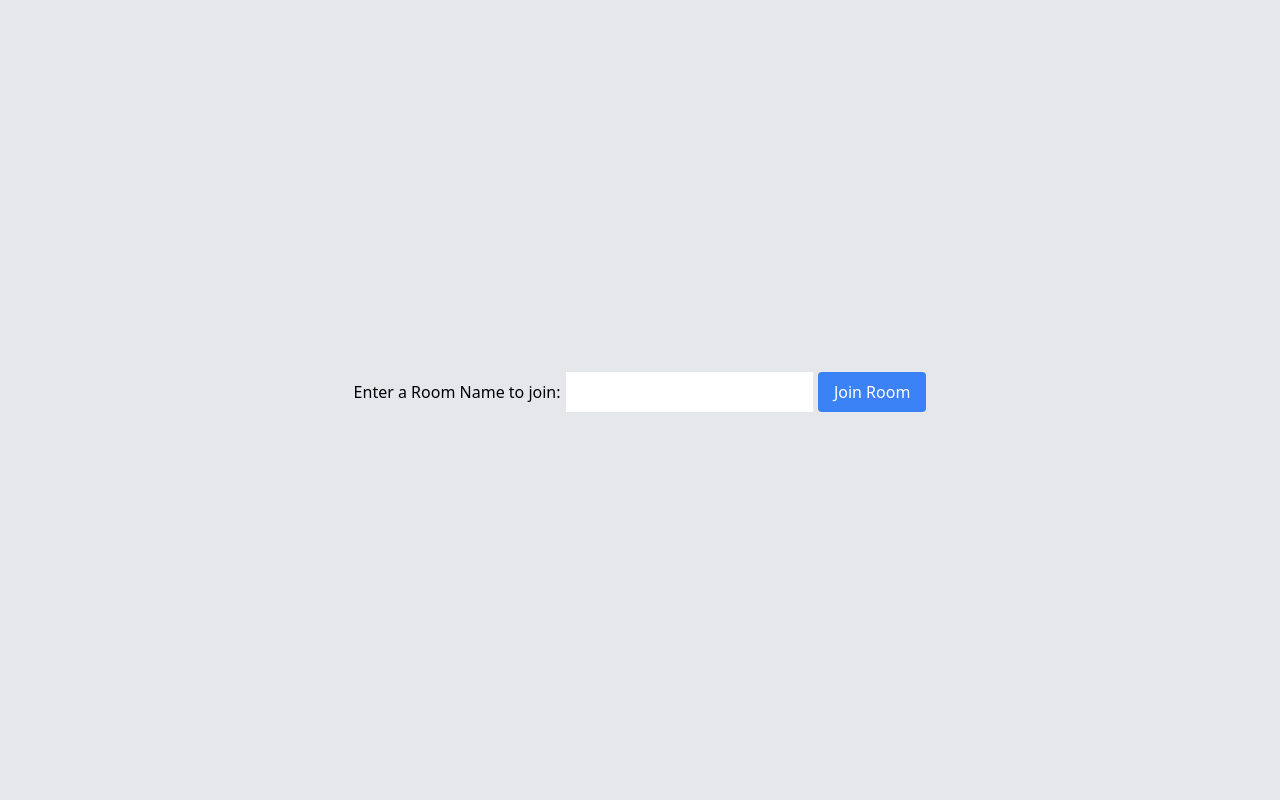
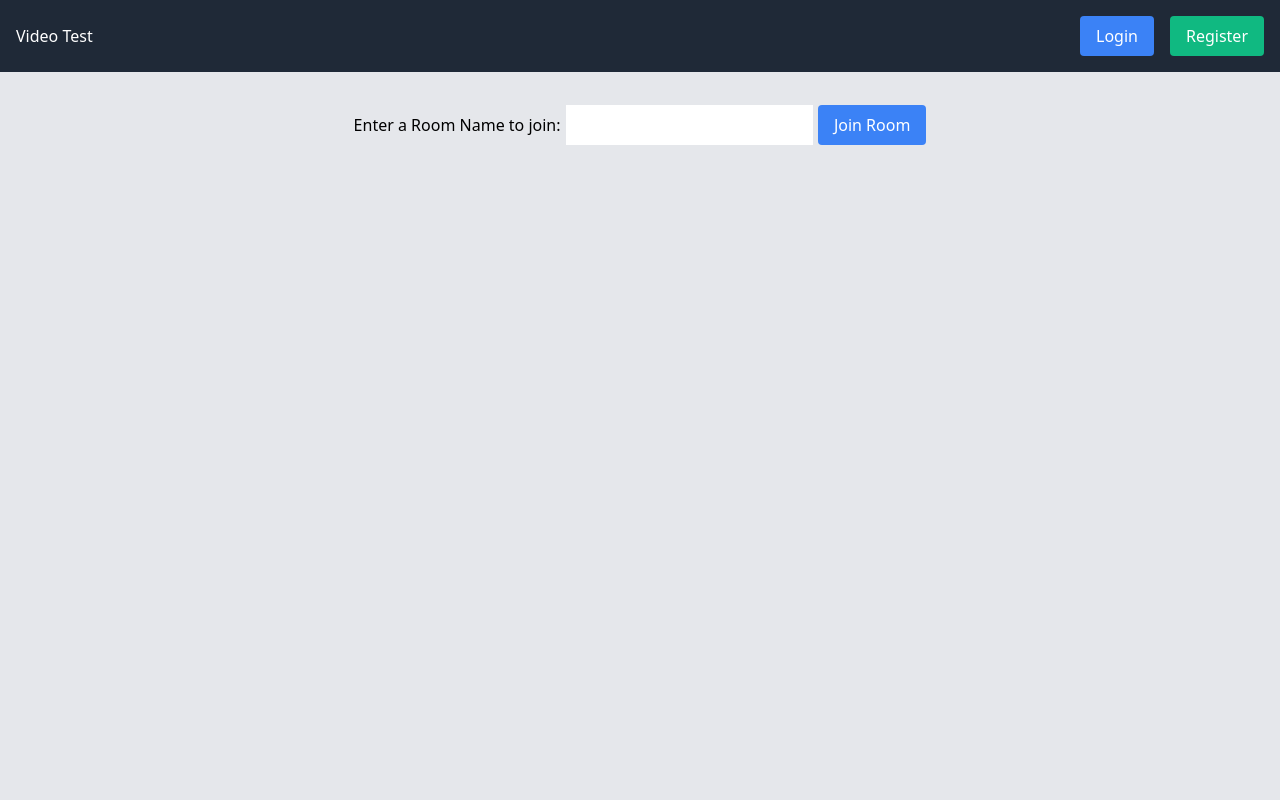
Before and after one commit to leviwp48/minicord, a Flask app: page / in a window 1280 px wide. Run offline with Flask 3, Linux system fonts and the light colour scheme; some libraries are stand-ins or nearby versions.

Commit message:
adding tailwind css and html buttons

```diff
--- a/app/app.py
+++ b/app/app.py
@@ -1,13 +1,11 @@
 
 '''
     TODO:
-        - add buttons for login, register, and update-user
         - add a view for the user logged in
 '''
 
 from flask import Flask, request, jsonify, redirect, session, render_template
-from auth import auth
-from auth import oauth
+from user import user
 from meeting import meeting
 from decorators import decorators
 
@@ -25,7 +23,7 @@ def serve_homepage():
 @app.route('/register', methods=['POST'])
 def register():
     data = request.get_json()
-    res = auth.register(data)
+    res = user.register(data)
     return jsonify(res)
 
 
@@ -33,29 +31,31 @@ def register():
 @app.route('/login', methods=['POST'])
 def login():
     data = request.get_json()
-    res = auth.login(data)
+    res = user.login(data)
     return jsonify(res)
 
 
-# User update
-@decorators.token_required
-@app.route('/update-user', methods=['POST'])
-def update_user():
-    data = request.get_json()
-    res = auth.update_user(data)
-    return jsonify(res)
+# # User update
+# @decorators.token_required
+# @app.route('/update-user', methods=['POST'])
+# def update_user():
+#     data = request.get_json()
+#     res = user.update_user(data)
+#     return jsonify(res)
 
 
 # join a twilio video room
-@decorators.token_required
+# @decorators.token_required
 @app.route("/join-room", methods=["POST"])
 def join_room():
     # extract the room_name from the JSON body of the POST request
     room_name = request.json.get("room_name")
+    print(room_name)
     # find an existing room with this room_name, or create one
     meeting.find_or_create_room(room_name)
     # retrieve an access token for this room
     access_token = meeting.get_access_token(room_name)
+    print(room_name)
     # return the decoded access token in the response
     return {"token": access_token.to_jwt()}
 
--- a/app/meeting/meeting.py
+++ b/app/meeting/meeting.py
@@ -14,8 +14,10 @@ twilio_client = twilio.rest.Client(api_key, api_secret, account_sid)
 def find_or_create_room(room_name):
     try:
         # try to fetch an in-progress room with this name
+        print('finding room')
         twilio_client.video.rooms(room_name).fetch()
     except twilio.base.exceptions.TwilioRestException:
+        print('creating room')
         # the room did not exist, so create it
         twilio_client.video.rooms.create(unique_name=room_name, type="go")
 
--- /dev/null
+++ b/app/static/main.js
@@ -0,0 +1,286 @@
+const form = document.getElementById("room-name-form");
+const roomNameInput = document.getElementById("room-name-input");
+const container = document.getElementById("video-container");
+const loginButton = document.getElementById("login-button");
+const registerButton = document.getElementById("register-button");
+const loginForm = document.getElementById("login-form-modal");
+const registerForm = document.getElementById("register-form-modal");
+const userInfo = document.getElementById("user-info");
+const loggedInUser = document.getElementById("logged-in-user");
+
+let isLoggedIn = false;
+
+// Twilio video room
+const startRoom = async (event) => {
+  event.preventDefault();
+  const roomName = roomNameInput.value;
+
+  document.getElementById("room-name-form").style.display = "none";
+  document.getElementById("leave").style.display = "flex";
+
+
+  if (isLoggedIn) {
+      // User is already logged in, start the room
+      const response = await fetch("/join-room", {
+        method: "POST",
+        headers: {
+          Accept: "application/json",
+          "Content-Type": "application/json",
+        },
+        body: JSON.stringify({ room_name: roomName }),
+      })
+
+      if(response.ok){
+        const { token } = await response.json();
+
+        const room = await joinVideoRoom(roomName, token);
+
+        handleConnectedParticipant(room.localParticipant);
+        room.participants.forEach(handleConnectedParticipant);
+        room.on("participantConnected", handleConnectedParticipant);
+
+        room.on("participantDisconnected", handleDisconnectedParticipant);
+        window.addEventListener("pagehide", () => room.disconnect());
+        window.addEventListener("beforeunload", () => room.disconnect());
+        document.getElementById("room-name-form").style.display = "none";
+        leaveButton.style.visibility = "visible";
+      }
+      else{
+        alert("Failed on video creation")
+      }
+  //   }
+  //   catch (error) {
+  //     console.error("Error during video creation:", error);
+  //     // Handle network or other errors
+  //     alert("An error occurred during video creation. Please try again.");
+  //   }
+  }
+  else {
+    // User is not logged in, show login form
+    loginForm.style.visibility = "visible";
+    userInfo.style.display = "none";
+  }
+};
+
+
+const handleConnectedParticipant = (participant) => {
+  // create a div for this participant's tracks
+  const participantDiv = document.createElement("div");
+  participantDiv.setAttribute("id", participant.identity);
+  container.appendChild(participantDiv);
+
+  // iterate through the participant's published tracks and
+  // call `handleTrackPublication` on them
+  participant.tracks.forEach((trackPublication) => {
+    handleTrackPublication(trackPublication, participant);
+  });
+
+  // listen for any new track publications
+  participant.on("trackPublished", handleTrackPublication);
+};
+
+const handleTrackPublication = (trackPublication, participant) => {
+  function displayTrack(track) {
+    // append this track to the participant's div and render it on the page
+    const participantDiv = document.getElementById(participant.identity);
+    // track.attach creates an HTMLVideoElement or HTMLAudioElement
+    // (depending on the type of track) and adds the video or audio stream
+    participantDiv.append(track.attach());
+  }
+
+  // check if the trackPublication contains a `track` attribute. If it does,
+  // we are subscribed to this track. If not, we are not subscribed.
+  if (trackPublication.track) {
+    displayTrack(trackPublication.track);
+  }
+
+  // listen for any new subscriptions to this track publication
+  trackPublication.on("subscribed", displayTrack);
+};
+
+const handleDisconnectedParticipant = (participant) => {
+  // stop listening for this participant
+  participant.removeAllListeners();
+  // remove this participant's div from the page
+  const participantDiv = document.getElementById(participant.identity);
+  participantDiv.remove();
+};
+
+const joinVideoRoom = async (roomName, token) => {
+  // join the video room with the Access Token and the given room name
+  const room = await Twilio.Video.connect(token, {
+    room: roomName,
+  });
+  return room;
+};
+
+const leaveRoom = (participant) => {
+    // stop listening for this participant
+    participant.removeAllListeners();
+    // remove this participant's div from the page
+    const participantDiv = document.getElementById(participant.identity);
+    participantDiv.remove();
+    leaveButton.style.display = "none";
+
+}
+
+
+// login and registering
+const login = async (username="", password="") => {
+  // Simulate authentication (you would perform actual authentication here)
+  if (username === ""){
+    username = document.getElementById("login-username").value;
+  }
+  if (password === ""){
+    password = document.getElementById("login-password").value;
+  }
+
+  if (username.trim() !== "") {
+    try {
+      // Send a POST request to the /login endpoint with the username
+      const response = await fetch("/login", {
+        method: "POST",
+        headers: {
+          Accept: "application/json",
+          "Content-Type": "application/json",
+        },
+        body: JSON.stringify({ username: username, password: password }),
+      });
+      console.log(response)
+      // Check if the request was successful (status code 200)
+      if (response.ok) {
+        isLoggedIn = true;
+        updateUI(username);
+      } else {
+        // Handle authentication failure (e.g., display an error message)
+        alert("Authentication failed. Please check your credentials.");
+      }
+    } catch (error) {
+      console.error("Error during login:", error);
+      // Handle network or other errors
+      alert("An error occurred during login. Please try again.");
+    }
+  } else {
+    alert("Please enter a valid username.");
+  }
+};
+
+const logout = () => {
+  isLoggedIn = false;
+  updateUI();
+};
+
+function openLoginForm() {
+  loginForm.style.display = "flex";
+}
+
+function closeLoginForm() {
+  loginForm.style.display = "none";
+}
+
+const register = async (email="", username="", password="") => {
+  // Implement registration logic, send data to /register endpoint
+  if (email === ""){
+    email = document.getElementById('register-email').value;
+  }
+  if (username === "") {
+    username = document.getElementById('register-username').value;
+  }
+  if (password === "") {
+    password = document.getElementById('register-password').value;
+  }
+  console.log(email)
+  if (username.trim() !== "" && password.trim() !== "") {
+    try {
+      // Send a POST request to the /login endpoint with the username
+      const response = await fetch("/register", {
+        method: "POST",
+        headers: {
+          Accept: "application/json",
+          "Content-Type": "application/json",
+        },
+        body: JSON.stringify({ email: email, username: username, password: password }),
+      })
+      .then(data => {
+        console.log(data);
+      })
+      .catch(error => console.error('Error:', error));
+
+      // Check if the request was successful (status code 200)
+      if (response.ok) {
+        login(username, password)
+      } else {
+        // Handle authentication failure (e.g., display an error message)
+        alert("Authentication failed. Please check your credentials.");
+      }
+    } catch (error) {
+      console.error("Error during registering:", error);
+      // Handle network or other errors
+      alert("An error occurred during registering. Please try again.");
+    }
+  } else {
+    alert("Please enter a valid username and password.");
+  }
+}
+
+function openRegisterForm() {
+  registerForm.style.display = 'flex';
+}
+
+function closeRegisterForm() {
+  registerForm.style.display = "none";
+}
+
+const updateUI = (username="") => {
+  if (isLoggedIn) {
+    // User is logged in, show user info
+    loginButton.style.display = "none";
+    loginForm.style.display = "none";
+    registerButton.style.display = "none";
+    userInfo.style.display = "block";
+    loggedInUser.textContent = username;
+  } else {
+    // User is not logged in, show login form
+    loginButton.style.display = "flex";
+    registerButton.style.display = "flex";
+    loginForm.style.display = "none";
+    userInfo.style.display = "none";
+    loggedInUser.textContent = "";
+  }
+};
+
+document.addEventListener("DOMContentLoaded", function () {
+  document.getElementById("login-username").addEventListener("keydown", function (event) {
+      if (event.key === "Enter") {
+          event.preventDefault();
+          login();
+      }
+  });
+  document.getElementById("login-password").addEventListener("keydown", function (event) {
+      if (event.key === "Enter") {
+          event.preventDefault();
+          login();
+      }
+  });
+  document.getElementById("register-email").addEventListener("keydown", function (event) {
+    if (event.key === "Enter") {
+        event.preventDefault();
+        register();
+    }
+  });
+  document.getElementById("register-username").addEventListener("keydown", function (event) {
+    if (event.key === "Enter") {
+        event.preventDefault();
+        register();
+    }
+  });
+  document.getElementById("register-password").addEventListener("keydown", function (event) {
+    if (event.key === "Enter") {
+        event.preventDefault();
+        register();
+    }
+  });
+
+  form.addEventListener("submit", startRoom);
+  document.getElementById("logout-button").addEventListener("click", logout);
+});
--- a/app/templates/index.html
+++ b/app/templates/index.html
@@ -8,14 +8,68 @@
     <script src="https://sdk.twilio.com/js/video/releases/2.15.2/twilio-video.min.js"></script>
     <link href="https://cdn.jsdelivr.net/npm/tailwindcss@2.2.19/dist/tailwind.min.css" rel="stylesheet">
 </head>
-<body class="flex flex-col items-center justify-center min-h-screen bg-gray-200">
+<body class="flex flex-col bg-gray-200">
+
+    <nav class="flex justify-between items-center bg-gray-800 text-white p-4 w-full">
+        <div class="flex-1">
+            <span>Video Test</span>
+        </div>
+        <div class="flex items-center space-x-4">
+            <button id="login-button" onclick="openLoginForm()" class="bg-blue-500 px-4 py-2 rounded w-min">Login</button>
+        <button id="register-button" onclick="openRegisterForm()" class="bg-green-500 px-4 py-2 rounded w-min">Register</button>
+            <div id="login-form-modal" class="fixed top-0 left-0 w-full h-full bg-gray-800 bg-opacity-50 flex items-center justify-center hidden">
+                <<div class="bg-white p-4 rounded">
+                    <label for="username" class="block mb-2 text-black">Username:</label>
+                    <input type="text" id="login-username" placeholder="Enter your username" class="border p-2 mb-4 text-black bg-gray-100 block w-full">
+
+                    <label for="password" class="block mb-2 text-black">Password:</label>
+                    <input type="password" id="login-password" placeholder="Enter your password" class="border p-2 mb-4 text-black bg-gray-100 block w-full">
+
+                    <div class="flex space-x-4">
+                        <button onclick="login()" class="bg-blue-500 text-white px-4 py-2 rounded w-1/2">Login</button>
+                        <button onclick="closeLoginForm()" class="bg-gray-500 text-white px-4 py-2 rounded w-1/2">Close</button>
+                    </div>
+                </div>
+            </div>
+            <div id="register-form-modal" class="fixed top-0 left-0 w-full h-full bg-gray-800 bg-opacity-50 flex items-center justify-center hidden">
+                <<div class="bg-white p-4 rounded">
+                    <label for="email" class="block mb-2 text-black">Email:</label>
+                    <input type="text" id="register-email" placeholder="Enter your email" class="border p-2 mb-4 text-black bg-gray-100 block w-full">
+
+                    <label for="username" class="block mb-2 text-black">Username:</label>
+                    <input type="text" id="register-username" placeholder="Enter your username" class="border p-2 mb-4 text-black bg-gray-100 block w-full">
+
+                    <label for="password" class="block mb-2 text-black">Password:</label>
+                    <input type="password" id="register-password" placeholder="Enter your password" class="border p-2 mb-4 text-black bg-gray-100 block w-full">
+
+                    <div class="flex space-x-4">
+                        <button onclick="register()" class="bg-blue-500 text-white px-4 py-2 rounded w-1/2">Register</button>
+                        <button onclick="closeRegisterForm()" class="bg-gray-500 text-white px-4 py-2 rounded w-1/2">Close</button>
+                    </div>
+                </div>
+            </div>
+            <div id="user-info" class="hidden flex items-center space-x-2">
+                <span id="logged-in-user"></span>
+                <button id="logout-button" onclick="logout()" class="bg-red-500 text-white px-4 py-2 rounded">Logout</button>
+            </div>
+        </div>
+    </nav>
+
+    <div class="flex flex-col items-center justify-center h-screen-1/2 mt-8 mb-4">
         <form id="room-name-form" class="mb-4">
             Enter a Room Name to join: <input name="room_name" id="room-name-input" class="border p-2">
             <button type="submit" class="bg-blue-500 text-white px-4 py-2 rounded">Join Room</button>
         </form>
+
         <div id="video-container" class="flex items-center justify-center w-3/4 md:w-1/2 lg:w-2/3 xl:w-1/2 h-3/4 bg-black">
             <!-- Video content goes here -->
         </div>
+        <div id="leave" class="hidden flex items-center space-x-2">
+            <button id="leave-button" onclick="leaveRoom()" class="bg-red-500 text-white px-4 py-2 rounded">Leave</button>
+        </div>
+
+    </div>
+
     <script src="static/main.js"></script>
 </body>
 </html>
--- a/docker-compose.yaml
+++ b/docker-compose.yaml
@@ -17,6 +17,6 @@ services:
       - SUPERVISOR_APP_STOPWAITSECS=20
       - SECRET_KEY=big-secret
       - FLASK_DEBUG=1
-      - ACCOUNT_SID=<account_id>
-      - API_KEY=<api_key>
-      - API_SECRET=<api_secret>
+      - ACCOUNT_SID=AC06a51df77203c3010726688868097d65
+      - API_KEY=SK24d7e1313a1e95444c27c2a610172541
+      - API_SECRET=vyHjwndLbaFsxhwEIHzmLNGgp4R0K9A1
```
Also changed, not shown: app/auth/oauth.py (deleted, +0 -26 lines), app/orm/orm.py (+6 -6 lines), app/user/user.py (renamed from app/auth/auth.py, +13 -13 lines), app/auth/__init__.py (deleted), app/minicord.db, 1 other file. Lines whose indentation alone changed are shown as unchanged.
